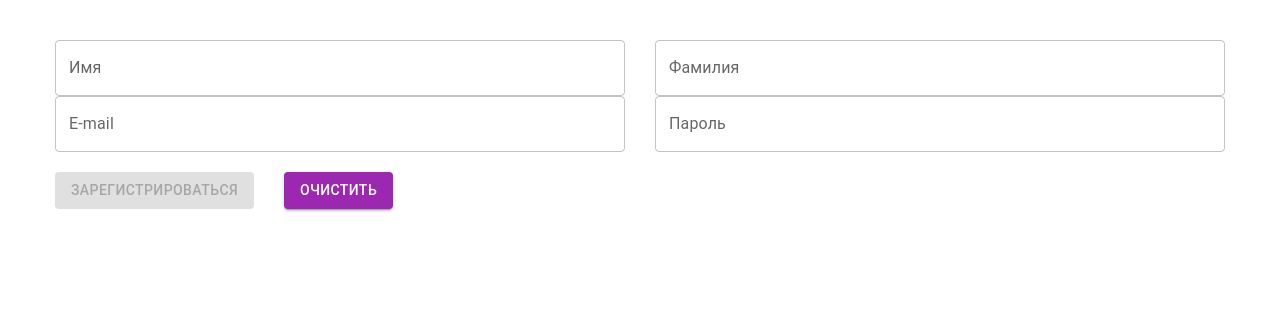
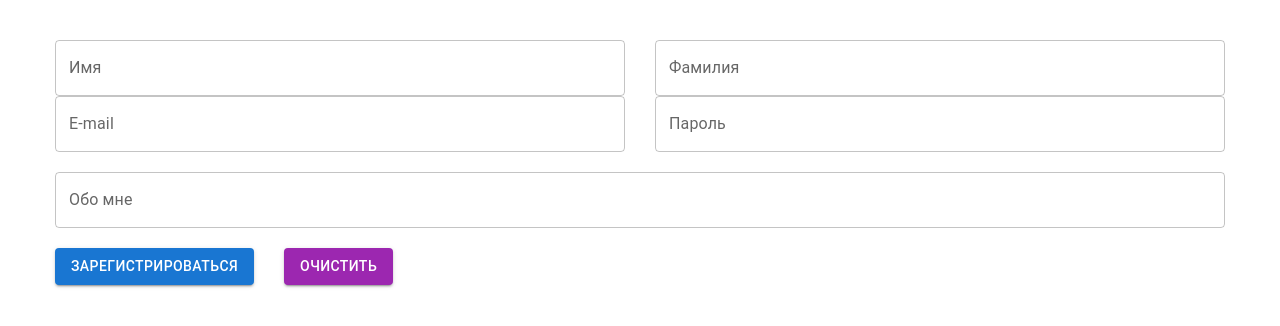
Before and after one commit to shpilson/archakov-tutorials, a React (Create React App) app: page / in a window 1280 px wide. Shown: the top 326 px of the page. Built offline with nearby package versions, Linux system fonts and the light colour scheme.

Commit message:
Создал форму с помощью React Hook Form

```diff
--- a/package.json
+++ b/package.json
@@ -14,6 +14,7 @@
     "react": "^17.0.2",
     "react-bootstrap": "^2.1.2",
     "react-dom": "^17.0.2",
+    "react-hook-form": "^7.27.0",
     "react-router-dom": "^5.3.0",
     "react-scripts": "^5.0.0",
     "web-vitals": "^2.1.2"
--- a/src/index.js
+++ b/src/index.js
@@ -1,7 +1,8 @@
 import React from 'react';
-import { BrowserRouter as Router } from "react-router-dom";
+// import { BrowserRouter as Router } from "react-router-dom";
 import ReactDOM from 'react-dom';
-import './index.scss';
+// import { Router } from 'react-router';
+
 // import App from './tutorial-1/App';
 // import App from './tutorial-2/App';
 // import App from './tutorial-3/App';
@@ -12,15 +13,16 @@
 // import "./tutorial-7/styles.css";
 // import "bootstrap/dist/css/bootstrap.min.css";
 
-import App from './auth-form/App';
-import "./auth-form/index.scss";
+// import App from './register-form/App';
+// import "./register-form/index.scss";
+
+import App from './react-hook-form/App';
+import "./react-hook-form/index.scss";
 
 
 ReactDOM.render(
   <React.StrictMode>
-    <Router>
-      <App />
-    </Router>
+    <App />
   </React.StrictMode>,
   document.getElementById('root')
 );
--- /dev/null
+++ b/src/react-hook-form/App.js
@@ -0,0 +1,83 @@
+import React from 'react';
+import { useForm } from "react-hook-form";
+import TextField from '@mui/material/TextField';
+import Button from '@mui/material/Button';
+
+function App() {
+    const { handleSubmit, register, formState } = useForm();
+
+    const onSubmit = (values) => console.log('ФОРМА', values);
+
+    console.log(formState.errors);
+
+    return (
+        <div className="App">
+            <div className="row">
+                <TextField
+                    name="firstName"
+                    label="Имя"
+                    {...register("firstName", {
+                        required: 'Это обязательное поле!'
+                    })}
+                    helperText={formState.errors.firstName && formState.errors.firstName.message}
+                    error={!!formState.errors.firstName}
+                    fullWidth />
+                <TextField
+                    name="lastName"
+                    label="Фамилия"
+                    {...register("lastName", {
+                        required: 'Это обязательное поле!'
+                    })}
+                    helperText={formState.errors.lastName && formState.errors.lastName.message}
+                    error={!!formState.errors.lastName}
+                    fullWidth />
+            </div>
+            <div className="row">
+                <TextField
+                    name="email"
+                    label="E-mail"
+                    {...register("email", {
+                        required: 'Это обязательное поле!',
+                        pattern: {
+                            value: /^[A-Z0-9._%+-]+@[A-Z0-9.-]+\.[A-Z]{2,}$/i,
+                            message: "Это неверная почта!"
+                        }
+                    })}
+                    helperText={formState.errors.email && formState.errors.email.message}
+                    error={!!formState.errors.email}
+                    fullWidth />
+                <TextField
+                    name="password"
+                    label="Пароль"
+                    type="password"
+                    {...register("password", {
+                        required: 'Это обязательное поле!'
+                    })}
+                    helperText={formState.errors.password && formState.errors.password.message}
+                    error={!!formState.errors.password}
+                    fullWidth />
+            </div>
+            <br />
+            <div className="row">
+                <TextField
+                    name="about"
+                    label="Обо мне"
+                    fullWidth />
+            </div>
+            <br />
+            <Button
+                onClick={handleSubmit(onSubmit)}
+                variant="contained"
+                color="primary">
+                Зарегистрироваться
+            </Button>
+            <Button
+                variant="contained"
+                color="secondary">
+                Очистить
+            </Button>
+        </div >
+    );
+}
+
+export default App;
--- /dev/null
+++ b/src/react-hook-form/index.scss
@@ -0,0 +1,17 @@
+body {
+    margin: 0;
+    font-family: -apple-system, BlinkMacSystemFont, "Segoe UI", "Roboto", "Oxygen", "Ubuntu", "Cantarell", "Fira Sans",
+        "Droid Sans", "Helvetica Neue", sans-serif;
+    -webkit-font-smoothing: antialiased;
+    -moz-osx-font-smoothing: grayscale;
+    padding: 40px;
+}
+
+.row {
+    display: flex;
+}
+
+.MuiTextField-root,
+.MuiButton-root {
+    margin: 0 15px !important;
+}
```
Also changed, not shown: src/register-form/App.js (renamed from src/auth-form/App.js), src/register-form/index.scss (renamed from src/auth-form/index.scss), 2 other files (tests, documents, lock files or other folders).
